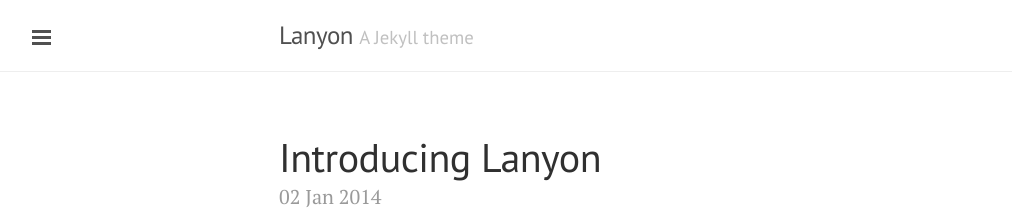
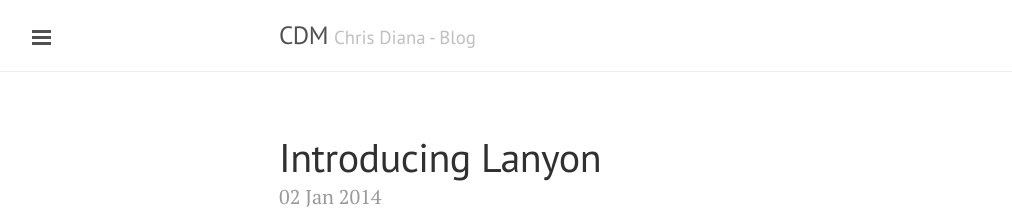
Before and after one commit to chrisdiana/cdmedia.github.io, a Jekyll site: the page built from index.html, in a window 1280 px wide and 900 px high. Shown: the top 216 px of the window, without its empty margins (1-1013 px from the left). Built offline with Jekyll 4.4.1, drawn with Linux system fonts in a browser that asks for light colours; Markdown is read by kramdown in place of the engine named in the settings; the list of posts is cut into pages by our own code.

Commit message:
fixed config

```diff
--- a/_config.yml
+++ b/_config.yml
@@ -9,18 +9,18 @@
 relative_permalinks: true
 
 # Setup
-title:               Lanyon
-tagline:             'A Jekyll theme'
-description:         'A reserved <a href="http://jekyllrb.com" target="_blank">Jekyll</a> theme that places the utmost gravity on content with a hidden drawer. Made by <a href="https://twitter.com/mdo" target="_blank">@mdo</a>.'
-url:                 http://lanyon.getpoole.com
+title:               CDM
+tagline:             'Chris Diana - Blog'
+description:         'Useful things found'
+url:                 http://cdmedia.github.io/
 baseurl:             /
 paginate:            5
 
 # About/contact
 author:
-  name:              Mark Otto
-  url:               https://twitter.com/mdo
-  email:             markdotto@gmail.com
+  name:              Chris Diana
+  url:               https://chrisdianamedia.com
+  email:             cdiana.media@gmail.com
 
 # Custom vars
 version:             1.0.0
```
